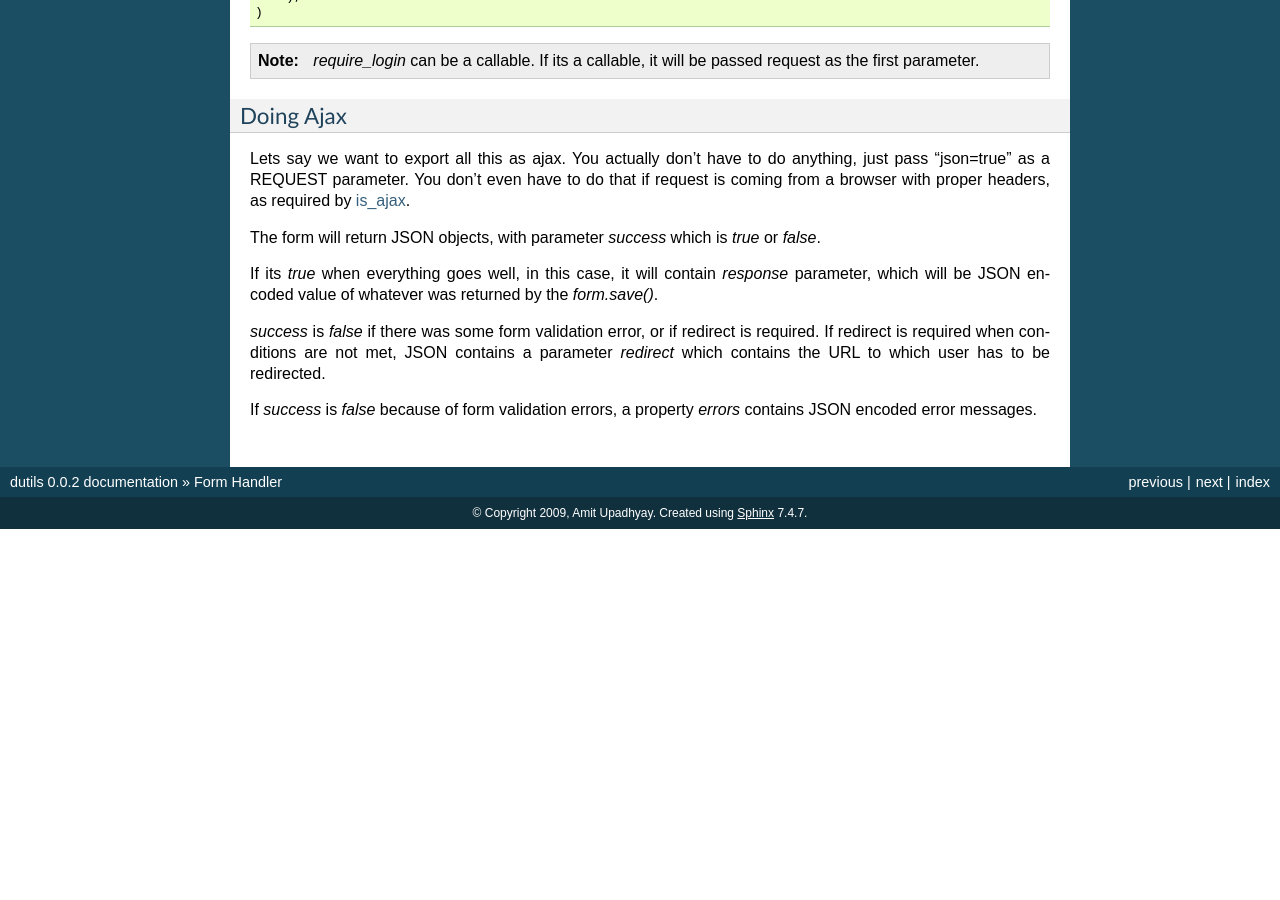
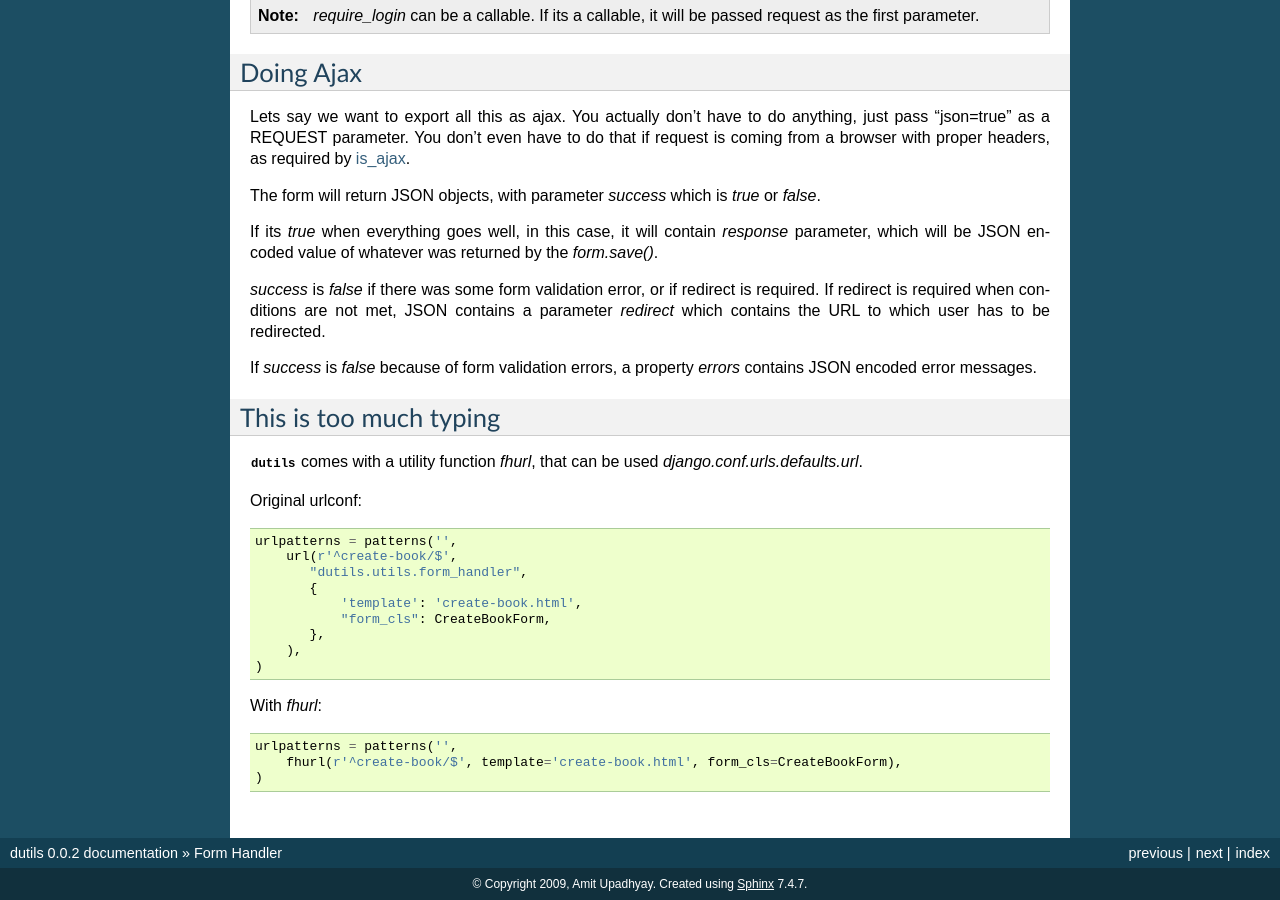
Before and after one commit to amitu/dutils, a Sphinx documentation site: the page built from docs/form_handler.rst, in a window 1280 px wide and 900 px high, scrolled down 2963 px. Built offline with Sphinx 7.4.7, drawn with Linux system fonts in a browser that asks for light colours; before the commit the page ends 3492 px from its top, so only the background shows below that; some of the changed text lies outside the part shown.

Commit message:
fhurl helper

```diff
--- a/docs/form_handler.rst
+++ b/docs/form_handler.rst
@@ -200,3 +197,27 @@ parameter `redirect` which contains the URL to which user has to be redirected.
 
 If `success` is `false` because of form validation errors, a property `errors`
 contains JSON encoded error messages.
+
+This is too much typing
+-----------------------
+
+|dutils| comes with a utility function `fhurl`, that can be used
+`django.conf.urls.defaults.url`.
+
+Original urlconf::
+
+    urlpatterns = patterns('',
+        url(r'^create-book/$',
+           "dutils.utils.form_handler",
+           {
+               'template': 'create-book.html',
+               "form_cls": CreateBookForm,
+           },
+        ),
+    )
+
+With `fhurl`::
+
+    urlpatterns = patterns('',
+        fhurl(r'^create-book/$', template='create-book.html', form_cls=CreateBookForm),
+    )
```
Also changed, not shown: other parts of docs/form_handler.rst (+0 -3 lines), 1 other file.
